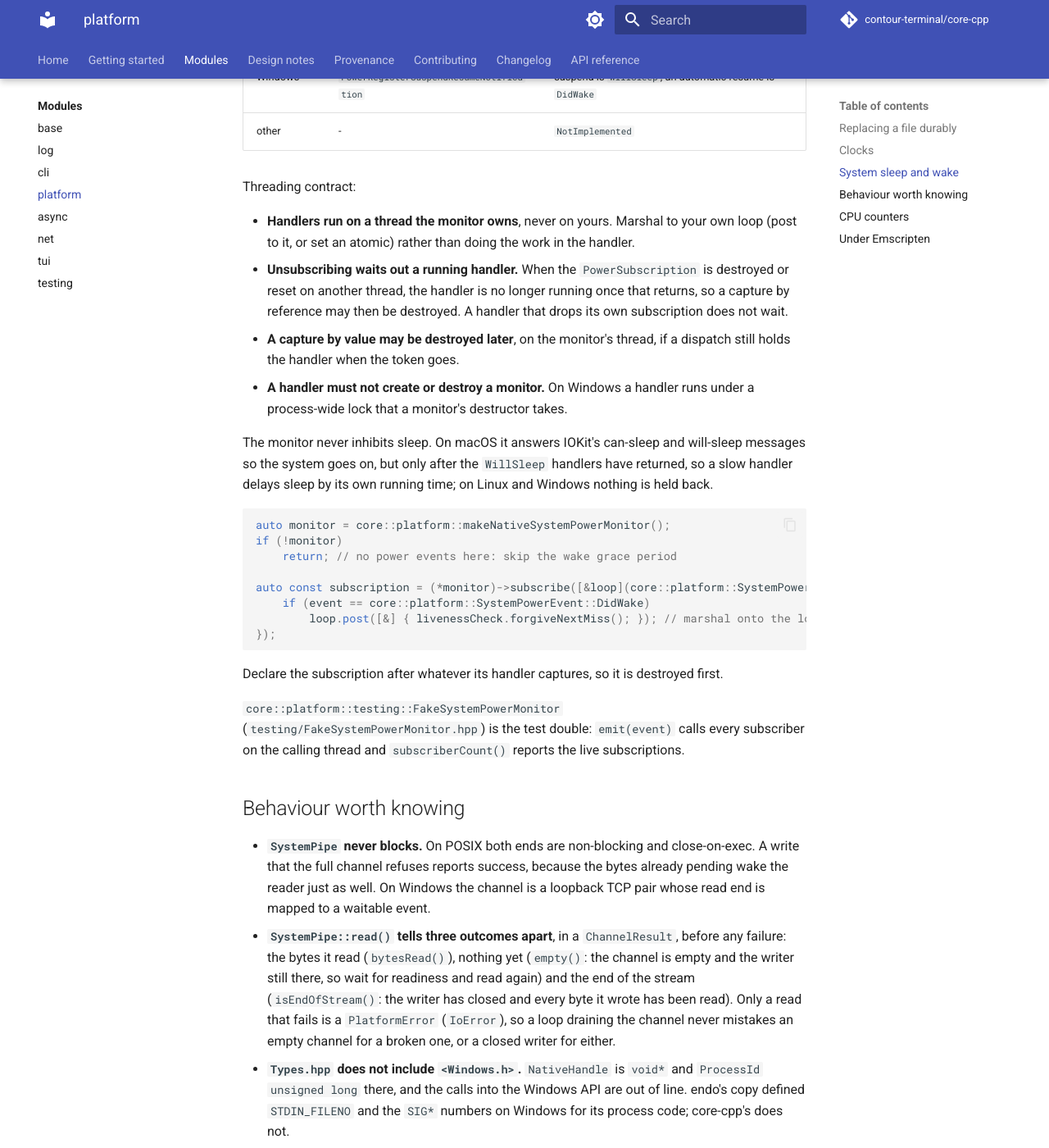
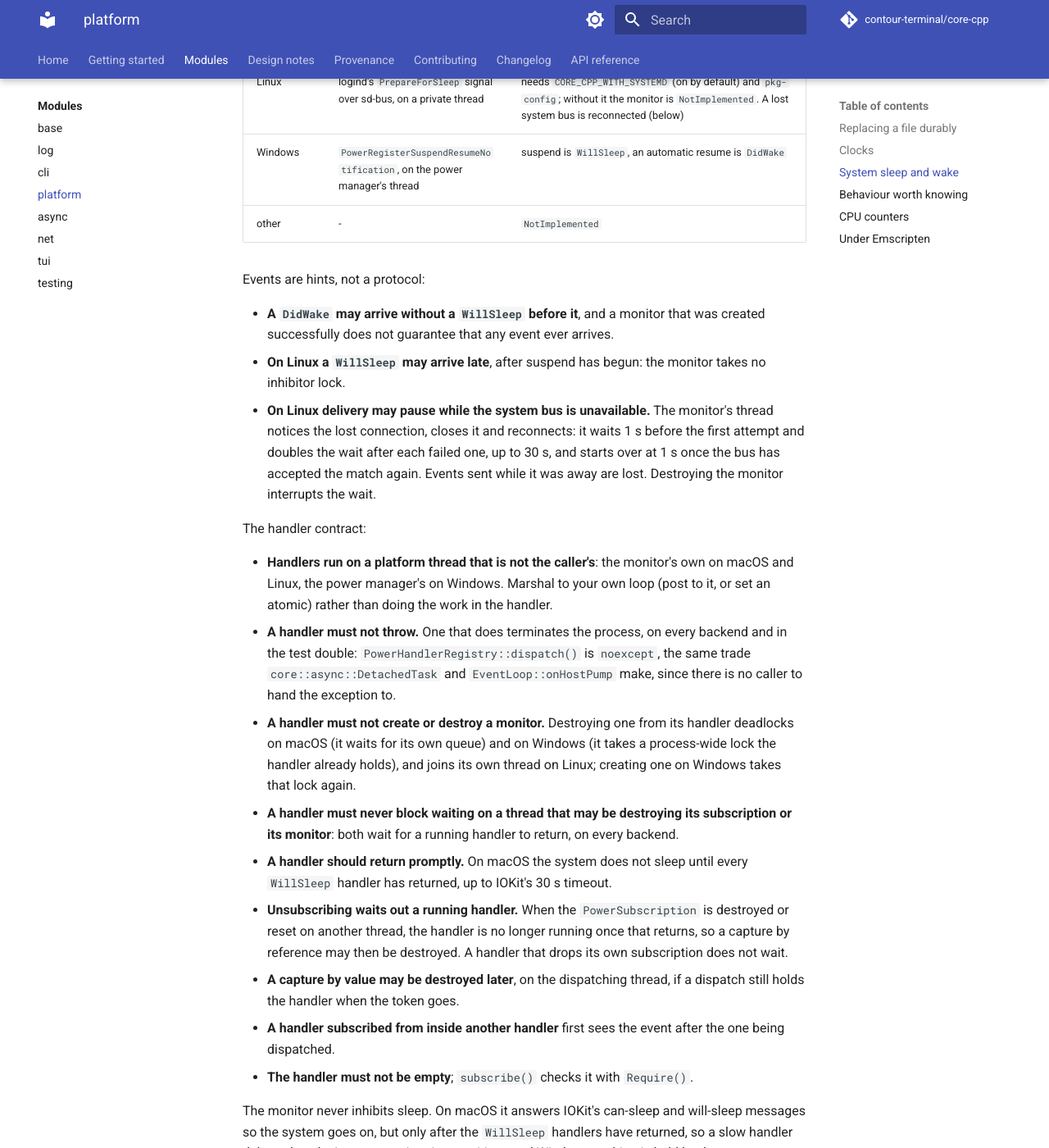
Before and after one commit to contour-terminal/core-cpp, an MkDocs documentation site: the page built from docs/modules/platform.md, in a window 1280 px wide and 1400 px high, scrolled down 5905 px. Shown: the whole window at 82% size. Built offline with MkDocs 1.6.1 and Material for MkDocs 9.7.7, drawn with Linux system fonts in a browser that asks for light colours; comment, search, counter and statistics services are not loaded; some of the changed text lies outside the part shown.

Commit message:
docs: the power monitor's full contract, and the systemd break
CHANGELOG lists the libsystemd/pkg-config requirement and the new
PlatformError::NotificationRegistrationFailed enumerator under Breaking,
with migration. The platform page states the handler contract, the
Linux reconnect, the no-event WillNotSleep, and PowerHandlerRegistry as
the way to implement a monitor.

Signed-off-by: Christian Parpart <christian@parpart.family>

```diff
--- a/docs/modules/platform.md
+++ b/docs/modules/platform.md
@@ -132,26 +132,52 @@ asleep", and so avoid declaring a healthy connection dead on the first tick afte
   `std::expected<std::unique_ptr<ISystemPowerMonitor>, PlatformError>`. `NotImplemented` means this
   platform (or a build without the backend) has none; `NotificationRegistrationFailed` means the
   platform has one but the operating system or session refused the registration (no system bus, for
-  one).
+  one). The factory does not wait on the operating system's answer where it can avoid it: on Linux
+  it opens the bus and queues the match without waiting for the reply, so a hung bus does not hold
+  up the caller.
 
 | Platform | Source | Notes |
 | --- | --- | --- |
-| macOS | IOKit `IORegisterForSystemPower`, on a private serial dispatch queue | `DidWake` also reports a sleep that was asked about and then cancelled |
-| Linux | logind's `PrepareForSleep` signal over sd-bus, on a private thread | needs `CORE_CPP_WITH_SYSTEMD` (on by default); without it the monitor is `NotImplemented` |
-| Windows | `PowerRegisterSuspendResumeNotification` | suspend is `WillSleep`, an automatic resume is `DidWake` |
+| macOS | IOKit `IORegisterForSystemPower`, on a private serial dispatch queue | an idle sleep that is asked about and then not taken reports nothing |
+| Linux | logind's `PrepareForSleep` signal over sd-bus, on a private thread | needs `CORE_CPP_WITH_SYSTEMD` (on by default) and `pkg-config`; without it the monitor is `NotImplemented`. A lost system bus is reconnected (below) |
+| Windows | `PowerRegisterSuspendResumeNotification`, on the power manager's thread | suspend is `WillSleep`, an automatic resume is `DidWake` |
 | other | - | `NotImplemented` |
 
-Threading contract:
+Events are hints, not a protocol:
 
-- **Handlers run on a thread the monitor owns**, never on yours. Marshal to your own loop (post to
-  it, or set an atomic) rather than doing the work in the handler.
+- **A `DidWake` may arrive without a `WillSleep` before it**, and a monitor that was created
+  successfully does not guarantee that any event ever arrives.
+- **On Linux a `WillSleep` may arrive late**, after suspend has begun: the monitor takes no
+  inhibitor lock.
+- **On Linux delivery may pause while the system bus is unavailable.** The monitor's thread notices
+  the lost connection, closes it and reconnects: it waits 1 s before the first attempt and doubles
+  the wait after each failed one, up to 30 s, and starts over at 1 s once the bus has accepted the
+  match again. Events sent while it was away are lost. Destroying the monitor interrupts the wait.
+
+The handler contract:
+
+- **Handlers run on a platform thread that is not the caller's**: the monitor's own on macOS and
+  Linux, the power manager's on Windows. Marshal to your own loop (post to it, or set an atomic)
+  rather than doing the work in the handler.
+- **A handler must not throw.** One that does terminates the process, on every backend and in the
+  test double: `PowerHandlerRegistry::dispatch()` is `noexcept`, the same trade
+  `core::async::DetachedTask` and `EventLoop::onHostPump` make, since there is no caller to hand
+  the exception to.
+- **A handler must not create or destroy a monitor.** Destroying one from its handler deadlocks on
+  macOS (it waits for its own queue) and on Windows (it takes a process-wide lock the handler
+  already holds), and joins its own thread on Linux; creating one on Windows takes that lock again.
+- **A handler must never block waiting on a thread that may be destroying its subscription or its
+  monitor**: both wait for a running handler to return, on every backend.
+- **A handler should return promptly.** On macOS the system does not sleep until every `WillSleep`
+  handler has returned, up to IOKit's 30 s timeout.
 - **Unsubscribing waits out a running handler.** When the `PowerSubscription` is destroyed or reset on
   another thread, the handler is no longer running once that returns, so a capture by reference may
   then be destroyed. A handler that drops its own subscription does not wait.
-- **A capture by value may be destroyed later**, on the monitor's thread, if a dispatch still holds
+- **A capture by value may be destroyed later**, on the dispatching thread, if a dispatch still holds
   the handler when the token goes.
-- **A handler must not create or destroy a monitor.** On Windows a handler runs under a process-wide
-  lock that a monitor's destructor takes.
+- **A handler subscribed from inside another handler** first sees the event after the one being
+  dispatched.
+- **The handler must not be empty**; `subscribe()` checks it with `Require()`.
 
 The monitor never inhibits sleep. On macOS it answers IOKit's can-sleep and will-sleep messages so the
 system goes on, but only after the `WillSleep` handlers have returned, so a slow handler delays sleep
@@ -172,7 +198,12 @@ Declare the subscription after whatever its handler captures, so it is destroyed
 
 `core::platform::testing::FakeSystemPowerMonitor` (`testing/FakeSystemPowerMonitor.hpp`) is the test
 double: `emit(event)` calls every subscriber on the calling thread and `subscriberCount()` reports
-the live subscriptions.
+the live subscriptions. Unlike a native monitor, it may be destroyed by one of its handlers.
+
+To implement another monitor, dispatch through `core::platform::detail::PowerHandlerRegistry`, as
+every backend and the fake do: it is the supported way, since `PowerSubscription` can be constructed
+only through it. It is thread-safe, keeps the handler table alive for as long as a token or a
+dispatch needs it, and its `dispatch()` is the `noexcept` boundary of the exception policy above.
 
 ## Behaviour worth knowing
 
```
Also changed, not shown: CHANGELOG.md (+22 -7 lines).
